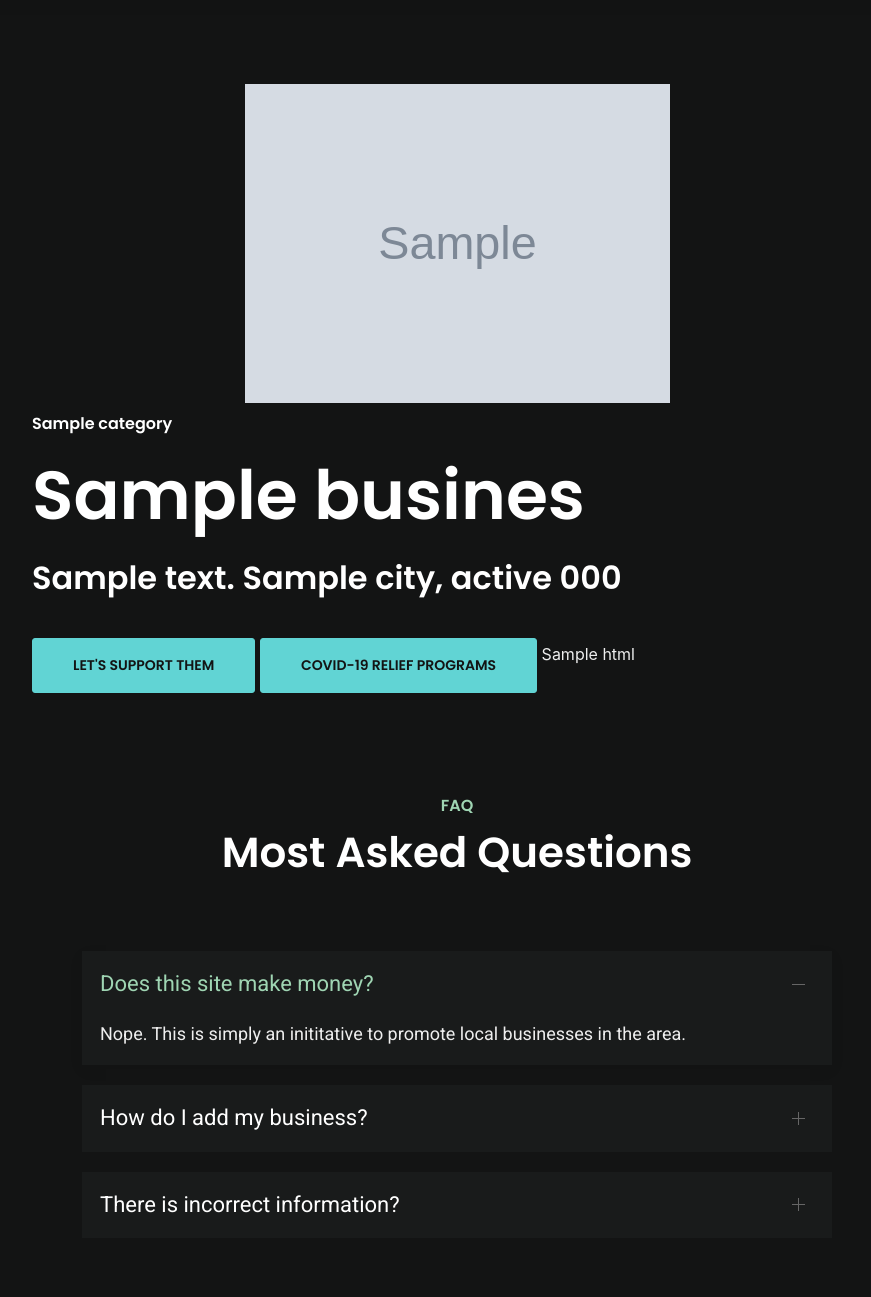
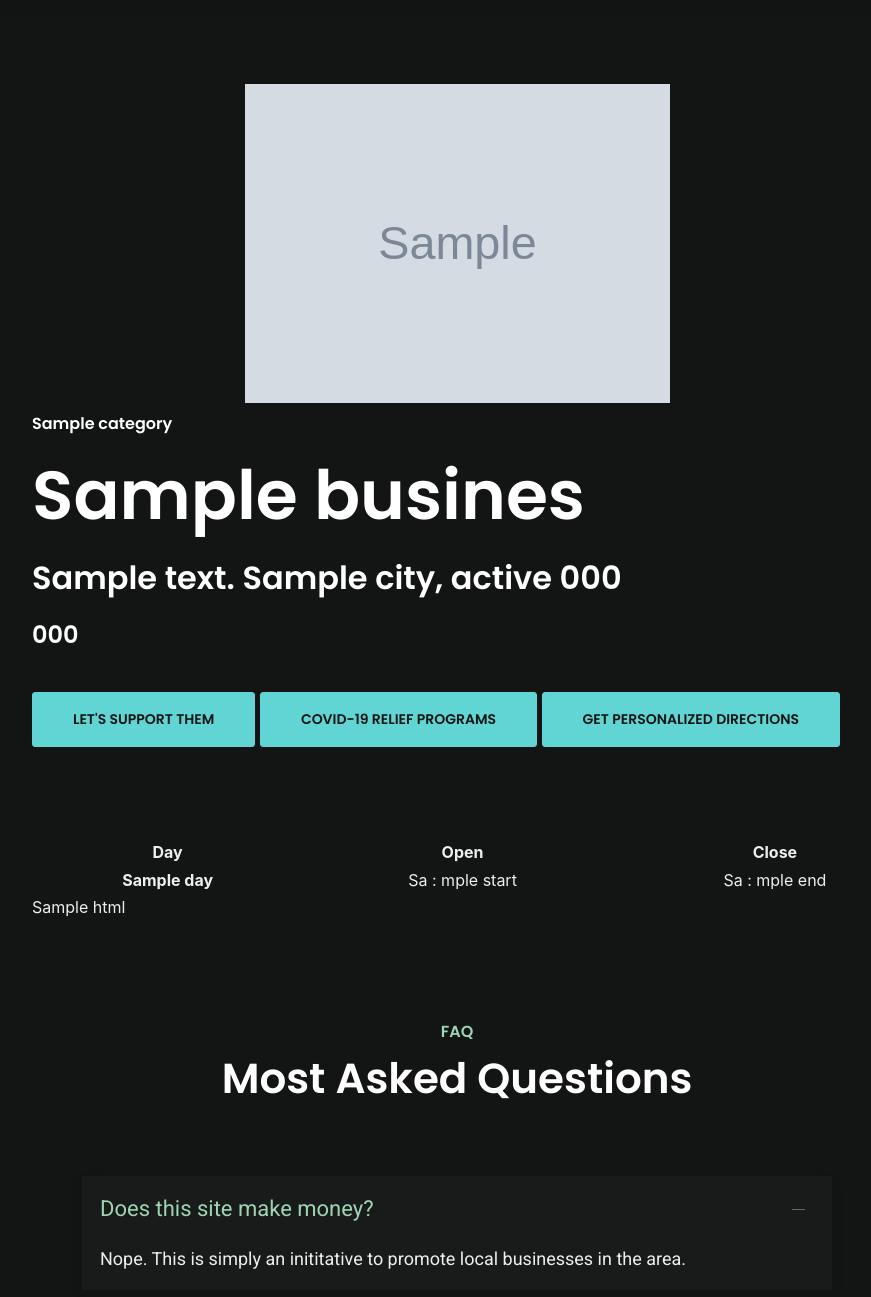
Before and after one commit to AlexParshh/Locality, a Flask app: template templates/business.html in a window 1280 px wide. Shown: the part 105-1402 px from the top of the page, without its empty margins (183-1054 px from the left). Run offline with Flask 2, Linux system fonts and the light colour scheme; the template is opened without the code that fills it: most values are stand-ins (such as "Sample title", 1, 10 or a date in 2020); grey boxes marked "Sample" are stand-in pictures.

Commit message:
added hours table, directions button, fixed nav bar & gofundme

```diff
--- a/app.py
+++ b/app.py
@@ -110,11 +110,13 @@ def business(id):
         identifier="sndmap",
         lat=lat,
         lng=lng,
-        style= "height:45vh;width:70vw;margin-bottom:7vh;color:black;",
+        style= "height:45vh;width:70vw;margin-top:7vh;margin-bottom:7vh;color:black;",
         markers=individualMarkers
     )
 
+    mapsLink = "https://www.google.com/maps/dir/"+lat+","+lng+"/"+str(businessJSON['coordinates']['latitude'])+","+str(businessJSON['coordinates']['longitude'])+"/"
 
-    return render_template('business.html', business=businessJSON, soloMap = soloMap)
+
+    return render_template('business.html', business=businessJSON, soloMap = soloMap, maplink = mapsLink, phone=businessJSON['phone'], times=businessJSON['hours'][0]['open'], days=["Mon","Tue","Wed","Thu","Fri","Sat","Sun"])
 if(__name__ == "__main__"):
     app.run(debug=True)
--- a/templates/business.html
+++ b/templates/business.html
@@ -44,7 +44,7 @@
         <ul class="uk-navbar-nav uk-visible@m">
           <li><a href="#support" data-uk-scroll="offset: 50">Support</a></li>
           <li><a href="#faq" data-uk-scroll="offset: 50">FAQ</a></li>
-          <li><a href="#community" data-uk-scroll="offset: 50">News</a></li>
+          <li><a href="/news">News</a></li>
           <li><a href="#business" data-uk-toggle="target: #contact_modal">Add Business</a></li>
         </ul>
         <div class="qoo__mobile__navbar uk-hidden@m uk-padding uk-padding-remove-vertical">
@@ -56,7 +56,7 @@
                 <ul class="qoo__mobile__navbar__item uk-margin-remove uk-text-center uk-padding-remove-left" data-uk-scrollspy="cls: uk-animation-slide-bottom-small; target: li; delay: 100; repeat: true;">
                   <li><a class="uk-modal-close" href="#support" data-uk-scroll="offset: 50">Support</a></li>
                   <li><a class="uk-modal-close" href="#faq" data-uk-scroll="offset: 50">FAQ</a></li>
-                  <li><a class="uk-modal-close" href="#community" data-uk-toggle="target: #contact_modal">GoFundMe</a></li>
+                  <li><a href="/news">News</a></li>
                   <li><a class="uk-modal-close" href="#business" data-uk-toggle="target: #contact_modal">Add Business</a></li>
                 </ul>
               </div>
@@ -76,9 +76,37 @@
       <h5 class="uk-margin-small-top animation">{{business.categories[0]['title']}}</h1>
       <h1 class="uk-margin-small-top animation">{{ business.name }}</h1>
       <h2 class="uk-margin-small-top animation">{{business.location['address1']}} {{business.location['city']}}, {{business.location['state']}} {{business.location['zip_code']}}  </h2>
+      <h3 style="color:white" class="uk-margin-small-top animation">{{phone}}</h3>
       <a href="#support" class="uk-button uk-button-large uk-button-primary uk-margin-top animation" data-uk-scroll="offset: 50"> Let's Support Them</a>
       <a href="https://www.canada.ca/en/department-finance/economic-response-plan.html" class="uk-button uk-button-large uk-button-primary uk-margin-top animation"> COVID-19 Relief Programs</a>
+      <a href={{maplink}} class="uk-button uk-button-large uk-button-primary uk-margin-top animation"> Get Personalized Directions</a>
+
+      <table style="width:70vw;margin-top:7vw;" class="table table-dark">
+        <thead>
+          <tr>
+            <th scope="col">Day</th>
+            <th scope="col">Open</th>
+            <th scope="col">Close</th>
+          </tr>
+        </thead>
+        <tbody>
+
+          {% for i in times %}
+
+          <tr>
+            <th scope="row">{{days[i['day']]}}</th>
+            <td style="vertical-align:middle;text-align:center;">{{i['start'][0:2]}} : {{i['start'][2:]}}</td>
+            <td style="vertical-align:middle;text-align:center;">{{i['end'][0:2]}} : {{i['end'][2:]}}</td>
+
+          </tr>
+
+          {% endfor %}
+
+        </tbody>
+      </table>
+
       {{soloMap.html}}
+
     </div>
   </div>
 </section>
--- a/templates/index.html
+++ b/templates/index.html
@@ -46,6 +46,7 @@
           <li><a href="#support" data-uk-scroll="offset: 50">Support</a></li>
           <li><a href="#faq" data-uk-scroll="offset: 50">FAQ</a></li>
           <li><a href="#community" data-uk-scroll="offset: 50">GoFundMe</a></li>
+          <li><a href="/news">News</a></li>
           <li><a href="#business" data-uk-toggle="target: #contact_modal">Add Business</a></li>
         </ul>
         <div class="qoo__mobile__navbar uk-hidden@m uk-padding uk-padding-remove-vertical">
@@ -58,6 +59,7 @@
                   <li><a class="uk-modal-close" href="#support" data-uk-scroll="offset: 50">Support</a></li>
                   <li><a class="uk-modal-close" href="#faq" data-uk-scroll="offset: 50">FAQ</a></li>
                   <li><a class="uk-modal-close" href="#community" data-uk-toggle="target: #contact_modal">GoFundMe</a></li>
+                  <li><a href="/news">News</a></li>
                   <li><a class="uk-modal-close" href="#business" data-uk-toggle="target: #contact_modal">Add Business</a></li>
                 </ul>
               </div>
@@ -170,8 +172,9 @@
       <div class="uk-grid uk-child-width-expand@m" data-uk-grid>
         <div class="owl-carousel owl-theme uk-margin-large-top">
           <div class="gfm-embed" data-url="https://www.gofundme.com/f/nishdish-contingency/widget/large"></div>
+          <div class="gfm-embed" data-url="https://www.gofundme.com/f/comal-y-canela-community-food-bank/widget/large"></div>
+          <div class="gfm-embed" data-url="https://www.gofundme.com/f/banu-relief-fund/widget/large"></div>
           <script defer src="https://www.gofundme.com/static/js/embed.js"></script>
-          <div class="gfm-embed" data-url="https://www.gofundme.com/f/banu-relief-fund/widget/large"></div>
         </div>
       </div>
   </section>
--- a/templates/news.html
+++ b/templates/news.html
@@ -42,7 +42,7 @@
         <ul class="uk-navbar-nav uk-visible@m">
           <li><a href="#support" data-uk-scroll="offset: 50">Support</a></li>
           <li><a href="#faq" data-uk-scroll="offset: 50">FAQ</a></li>
-          <li><a href="#community" data-uk-scroll="offset: 50">GoFundMe</a></li>
+          <li><a href="/news">News</a></li>
           <li><a href="#business" data-uk-toggle="target: #contact_modal">Add Business</a></li>
         </ul>
         <div class="qoo__mobile__navbar uk-hidden@m uk-padding uk-padding-remove-vertical">
@@ -54,7 +54,7 @@
                 <ul class="qoo__mobile__navbar__item uk-margin-remove uk-text-center uk-padding-remove-left" data-uk-scrollspy="cls: uk-animation-slide-bottom-small; target: li; delay: 100; repeat: true;">
                   <li><a class="uk-modal-close" href="#support" data-uk-scroll="offset: 50">Support</a></li>
                   <li><a class="uk-modal-close" href="#faq" data-uk-scroll="offset: 50">FAQ</a></li>
-                  <li><a class="uk-modal-close" href="#community" data-uk-toggle="target: #contact_modal">GoFundMe</a></li>
+                  <li><a href="/news">News</a></li>
                   <li><a class="uk-modal-close" href="#business" data-uk-toggle="target: #contact_modal">Add Business</a></li>
 
 
@@ -73,7 +73,7 @@
   <div class="qoo__hero__content uk-container" data-uk-parallax="y: 100,0">
     <div class="qoo__hero__content__inner uk-margin-auto">
       <h1 class="uk-margin-small-top animation">Local Small Business News</h1>
-      <h2 class="uk-margin-small-top animation">Stay educated about the current situations surrounding local businesses.</h2>
+      <h2 class="uk-margin-small-top animation">Stay educated about the current situations surrounding your local businesses.</h2>
     </div>
   </div>
 </section>
```
